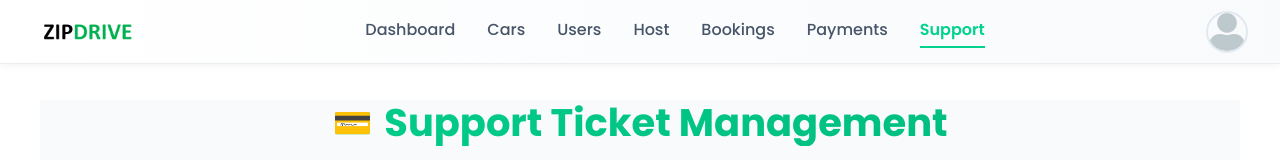
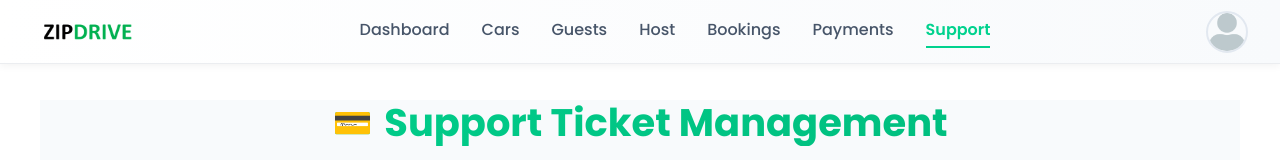
Before and after one commit to Chetanya2001/car-rent-app-frontend, a React (Vite) app: page /admin/manage-support in a window 1280 px wide. Shown: the top 160 px of the page. Built offline with nearby package versions, Linux system fonts and the light colour scheme; sample sign-in values are in the browser's storage.

Commit message:
user to guests

```diff
--- a/src/components/AdminNavbar/AdminNavbar.tsx
+++ b/src/components/AdminNavbar/AdminNavbar.tsx
@@ -7,7 +7,7 @@ import "./AdminNavbar.css";
 const adminMenu = [
   { name: "Dashboard", path: "/admin/dashboard" },
   { name: "Cars", path: "/admin/manage-cars" },
-  { name: "Users", path: "/admin/manage-guests" },
+  { name: "Guests", path: "/admin/manage-guests" },
   { name: "Host", path: "/admin/manage-hosts" },
   { name: "Bookings", path: "/admin/manage-bookings" },
   { name: "Payments", path: "/admin/manage-payments" },
```
